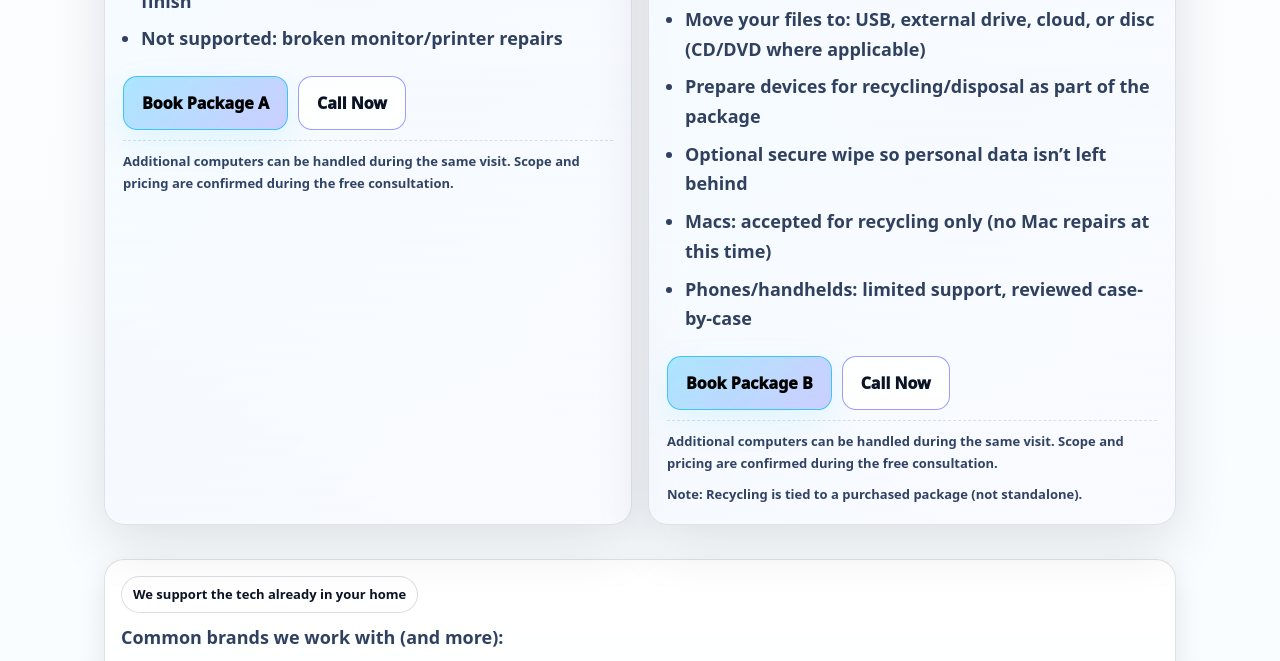
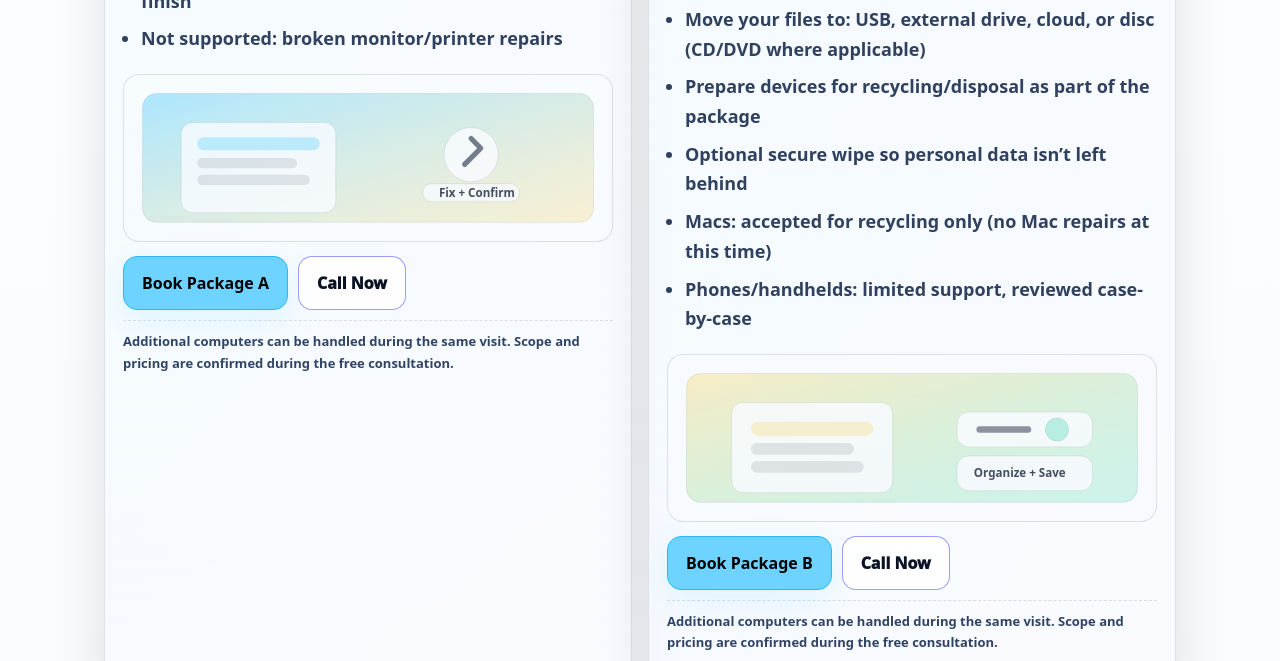
Before and after one commit to 88BitDH/SunCoastTechSupport, a plain HTML site: page index.html in a window 1280 px wide. Shown: the part 2070-2731 px from the top of the page. Drawn offline with Linux system fonts and the light colour scheme.

Commit message:
Update index.html
suncoast_index_v22_guarantee_section_no_cash_fix_callnow

```diff
--- a/index.html
+++ b/index.html
@@ -558,17 +558,88 @@
     .pkg:before{ opacity:.10; }
     .pkg:after{ opacity:.22; }
 
+    /* Force primary CTA text black */
+    .btn.primary{ color:#000 !important; }
 
-    /* Subtle background image layer */
-    body::before{
-      content:"";
-      position:fixed; inset:0;
-      background-image: url('assets/suncoast-homepage.jpg');
-      background-size: cover;
-      background-position: center;
-      opacity: .08;
-      pointer-events:none;
-      z-index:-1;
+
+    /* Hero photo prominence */
+    .heroMedia{ padding:14px 16px 0 16px; }
+    .heroPhoto{
+      width:100%;
+      aspect-ratio: 16 / 10;
+      object-fit: cover;
+      background: rgba(255,255,255,.75);
+    }
+    @media (max-width:720px){
+      .heroPhoto{ aspect-ratio: 16 / 12; }
+      .heroCaption{ margin-bottom:6px; }
+    }
+
+
+    /* Package media (simple illustrations) */
+    .pkgMedia{
+      margin-top:12px;
+      border-radius:16px;
+      border:1px solid var(--border);
+      background: rgba(255,255,255,.75);
+      padding:12px;
+    }
+    .pkgMedia svg{ display:block; width:100%; height:auto; }
+
+
+    /* ===== Pill contrast fix (high priority) ===== */
+    .pill{
+      color:#0b1324 !important;
+      background:#e6f8ee !important;
+      border-color:#9adfbe !important;
+      font-weight:900;
+    }
+
+
+    /* ===== Hero urgency pill contrast (final) ===== */
+    .pill{
+      background:#dff5e7 !important;
+      color:#0b1324 !important;
+      border-color:#63c79a !important;
+      font-weight:900;
+    }
+    .pill span, .pill strong{
+      color:#0b1324 !important;
+      opacity:1 !important;
+    }
+
+
+    /* ===== Hero text clarity ===== */
+    h1{
+      color:#0b1324;
+    }
+    .sub, .support{
+      color:#1f2a44;
+      font-weight:800;
+    }
+
+
+    /* ===== CTA button clarity ===== */
+    .btn.primary{
+      background:#6fd3ff;
+      color:#000 !important;
+      border-color:#2bb7f5;
+      font-weight:900;
+    }
+    .btn.call{
+      background:#e7fff2;
+      color:#0b1324;
+      border-color:#63c79a;
+      font-weight:900;
+    }
+
+
+    /* ===== Match Call Now to primary CTA ===== */
+    .btn.call{
+      background:#6fd3ff !important;
+      color:#000 !important;
+      border-color:#2bb7f5 !important;
+      font-weight:900;
     }
 
   </style>
@@ -733,6 +804,27 @@
           <li><strong>Not supported:</strong> broken monitor/printer repairs</li>
         </ul>
 
+        <div class="pkgMedia" aria-hidden="true">
+          <svg viewBox="0 0 720 220" role="img" aria-label="Troubleshooting illustration">
+            <defs>
+              <linearGradient id="pa" x1="0" y1="0" x2="1" y2="1">
+                <stop offset="0" stop-color="rgba(0,184,255,.30)"/>
+                <stop offset="1" stop-color="rgba(255,204,51,.22)"/>
+              </linearGradient>
+            </defs>
+            <rect x="10" y="10" width="700" height="200" rx="22" fill="url(#pa)" stroke="rgba(10,19,36,.12)"/>
+            <rect x="70" y="55" width="240" height="140" rx="18" fill="rgba(255,255,255,.85)" stroke="rgba(10,19,36,.12)"/>
+            <rect x="95" y="78" width="190" height="20" rx="10" fill="rgba(0,184,255,.22)"/>
+            <rect x="95" y="110" width="155" height="16" rx="8" fill="rgba(10,19,36,.10)"/>
+            <rect x="95" y="136" width="175" height="16" rx="8" fill="rgba(10,19,36,.10)"/>
+            <circle cx="520" cy="105" r="42" fill="rgba(255,255,255,.85)" stroke="rgba(10,19,36,.12)"/>
+            <path d="M520 80 L535 95 L510 120" fill="none" stroke="rgba(10,19,36,.55)" stroke-width="8" stroke-linecap="round" stroke-linejoin="round"/>
+            <rect x="445" y="150" width="150" height="28" rx="14" fill="rgba(255,255,255,.80)" stroke="rgba(10,19,36,.12)"/>
+            <text x="470" y="170" font-family="ui-sans-serif, system-ui" font-size="18" font-weight="800" fill="rgba(10,19,36,.75)">Fix + Confirm</text>
+          </svg>
+        </div>
+
+
         <div class="pkgCtas">
           <a class="btn primary" href="#contact">Book Package A</a>
           <a class="btn secondary" href="tel:+17736698868">Call Now</a>
@@ -776,6 +868,28 @@
           <li><strong>Macs:</strong> accepted for recycling only (no Mac repairs at this time)</li>
           <li><strong>Phones/handhelds:</strong> limited support, reviewed case-by-case</li>
         </ul>
+
+        <div class="pkgMedia" aria-hidden="true">
+          <svg viewBox="0 0 720 220" role="img" aria-label="Data preservation illustration">
+            <defs>
+              <linearGradient id="pb" x1="0" y1="0" x2="1" y2="1">
+                <stop offset="0" stop-color="rgba(255,204,51,.30)"/>
+                <stop offset="1" stop-color="rgba(0,209,143,.18)"/>
+              </linearGradient>
+            </defs>
+            <rect x="10" y="10" width="700" height="200" rx="22" fill="url(#pb)" stroke="rgba(10,19,36,.12)"/>
+            <rect x="80" y="55" width="250" height="140" rx="18" fill="rgba(255,255,255,.85)" stroke="rgba(10,19,36,.12)"/>
+            <rect x="110" y="85" width="190" height="22" rx="11" fill="rgba(255,204,51,.22)"/>
+            <rect x="110" y="118" width="160" height="18" rx="9" fill="rgba(10,19,36,.10)"/>
+            <rect x="110" y="146" width="175" height="18" rx="9" fill="rgba(10,19,36,.10)"/>
+            <rect x="430" y="70" width="210" height="54" rx="18" fill="rgba(255,255,255,.85)" stroke="rgba(10,19,36,.12)"/>
+            <path d="M465 97 h75" stroke="rgba(10,19,36,.45)" stroke-width="10" stroke-linecap="round"/>
+            <circle cx="585" cy="97" r="18" fill="rgba(0,209,143,.25)" stroke="rgba(10,19,36,.12)"/>
+            <rect x="430" y="138" width="210" height="54" rx="18" fill="rgba(255,255,255,.85)" stroke="rgba(10,19,36,.12)"/>
+            <text x="456" y="171" font-family="ui-sans-serif, system-ui" font-size="18" font-weight="800" fill="rgba(10,19,36,.75)">Organize + Save</text>
+          </svg>
+        </div>
+
 
         <div class="pkgCtas">
           <a class="btn primary" href="#contact">Book Package B</a>
```
